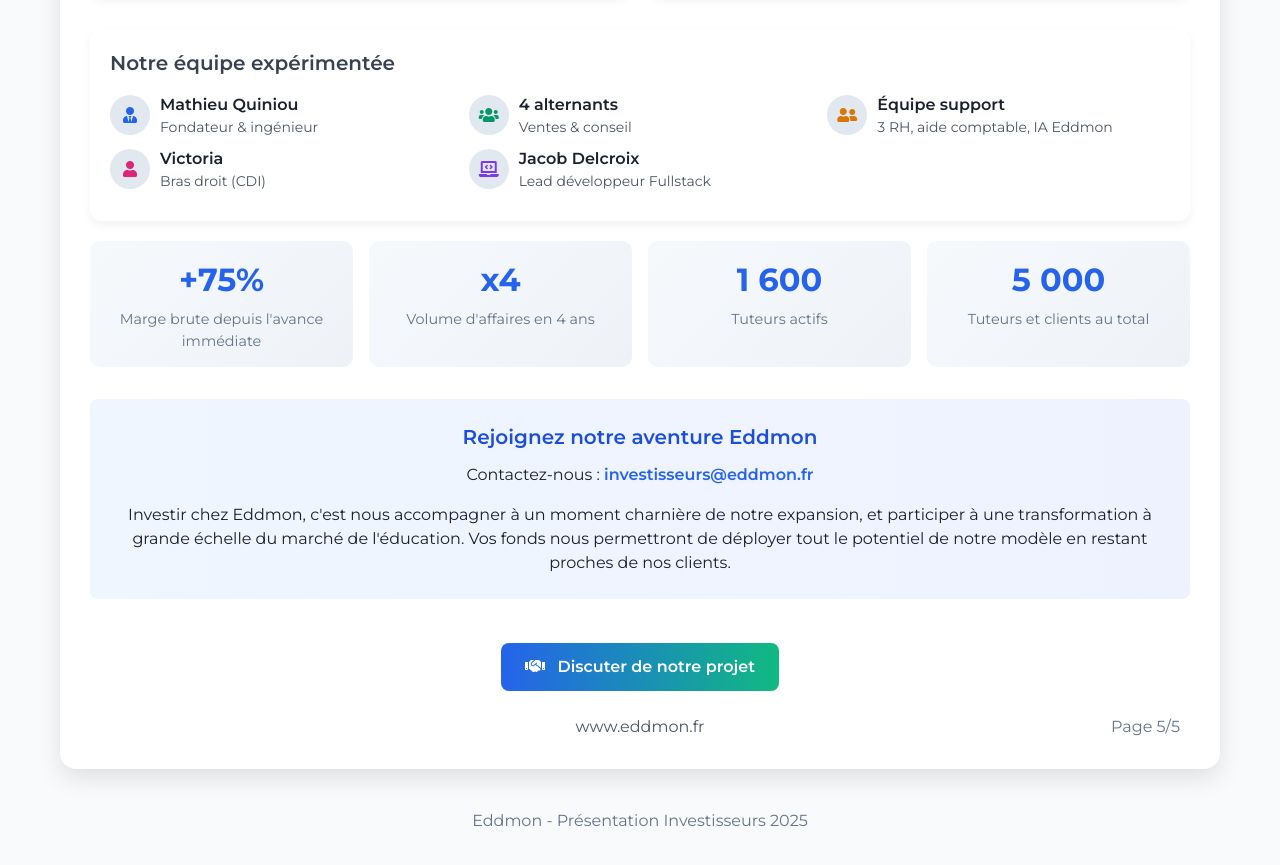
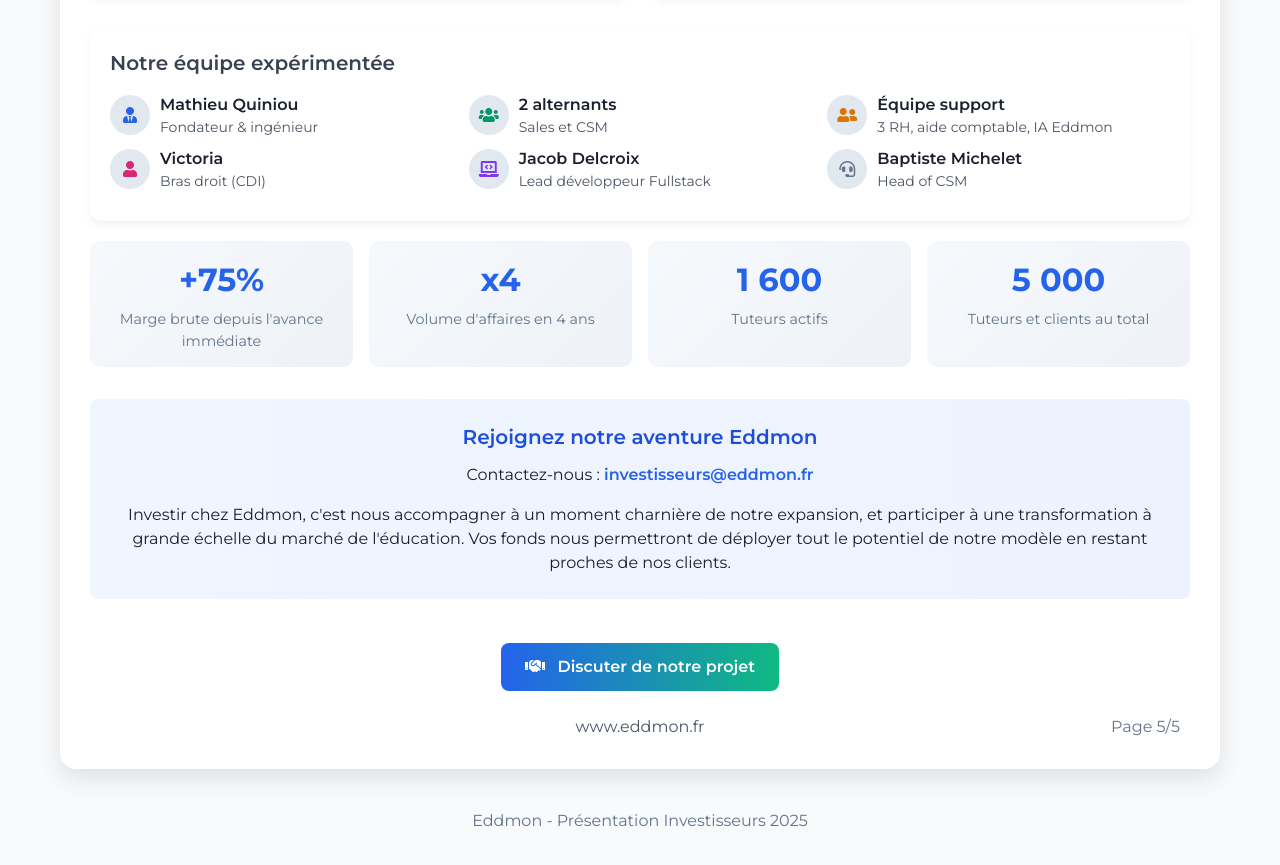
Before and after one commit to MathieuQuiniou/presentation-eddmon, a plain HTML site: page index.html in a window 1280 px wide. Shown: the part 6253-7118 px from the top of the page. Drawn offline with nearby package versions, Linux system fonts and the light colour scheme.

Commit message:
Update index.html

```diff
--- a/index.html
+++ b/index.html
@@ -873,8 +873,8 @@
                     <i class="fas fa-users text-green-600"></i>
                 </div>
                 <div>
-                                <p class="font-semibold">4 alternants</p>
-                                <p class="text-sm text-gray-600">Ventes & conseil</p>
+                    <p class="font-semibold">2 alternants</p>
+                    <p class="text-sm text-gray-600">Sales et CSM</p>
                 </div>
             </div>
 
@@ -899,9 +899,20 @@
                     <p class="text-sm text-gray-600">3 RH, aide comptable, IA Eddmon</p>
                 </div>
             </div>
+
+            <div class="team-member">
+                <div class="team-photo bg-orange-100">
+                    <i class="fas fa-headset text-orange-600"></i>
+                </div>
+                <div>
+                    <p class="font-semibold">Baptiste Michelet</p>
+                    <p class="text-sm text-gray-600">Head of CSM</p>
                 </div>
             </div>
         </div>
+    </div>
+</div>
+
 
             <div class="grid md:grid-cols-4 gap-4 mb-8">
                 <div class="stat-card">
```
Lines whose indentation alone changed are shown as unchanged.
